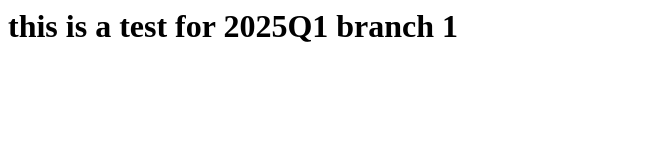
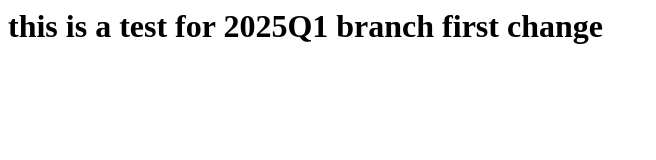
Before and after one commit to restinphilip/2025Q1, a plain HTML site: page index.html in a window 1280 px wide. Shown: the whole page, without its empty margins (0-656 px from the left). Drawn offline with Linux system fonts and the light colour scheme.

Commit message:
Update index.html

```diff
--- a/index.html
+++ b/index.html
@@ -1 +1 @@
-<h1>this is a test for 2025Q1 branch 1<h1>
+<h1>this is a test for 2025Q1 branch first change<h1>
```
